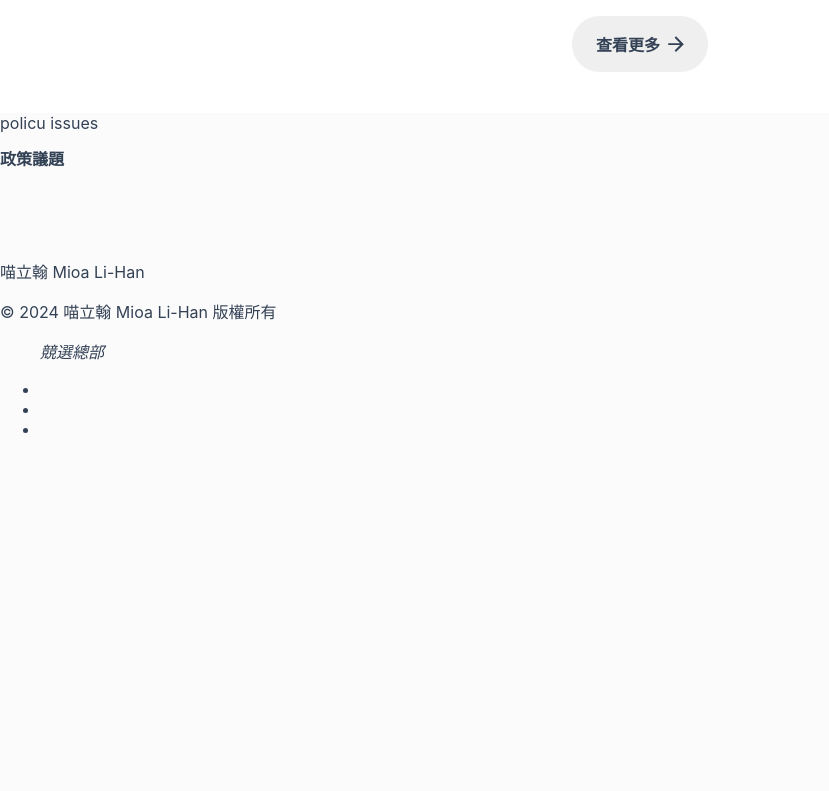
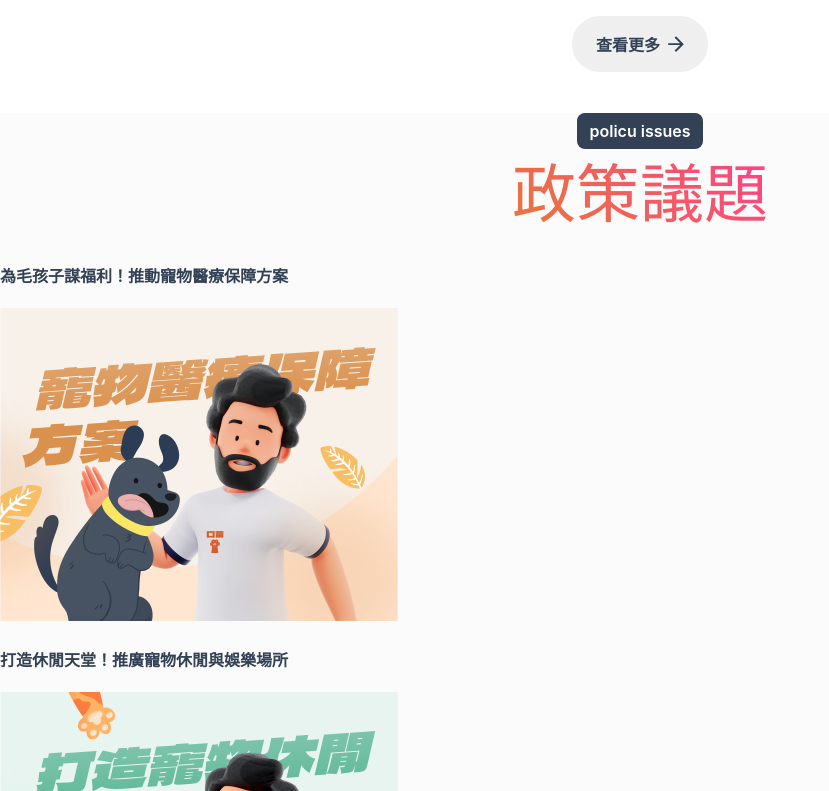
Before and after one commit to dackdada016/2023f2e_mission1, a React (Create React App) app: page / in a window 1280 px wide. Shown: the part 2629-3420 px from the top of the page, without its empty margins (0-829 px from the left). Before the commit the page ends 3084 px from the top, so only its background shows below. Built offline with nearby package versions, Linux system fonts and the light colour scheme.

Commit message:
feat : 新增元件區塊

```diff
--- a/src/components/PolicuIssues.js
+++ b/src/components/PolicuIssues.js
@@ -1,23 +1,49 @@
 import React from 'react'
+import styled from 'styled-components'
+import { PolicuIssuesData } from '../data/PolicuIssiesData.js'
+
+const PolicuIssuesTitle = styled.div`
+  display:flex;
+  flex-direction:column;
+  align-items: center;
+  margin:auto;
+  span{
+    font-weight: 600;
+    padding: 0.5rem 0.75rem;
+    border-radius: 0.5rem;
+    background: rgba(51, 65, 85, 1);
+    color:rgba(255, 255, 255, 1);
+  }
+  h2{
+    margin: 0;
+    font:400 4rem 'Mantou Sans';
+    background: -webkit-linear-gradient(45deg, #E6793B 1.54%, #FF4185 97.86%);
+    -webkit-background-clip: text;
+    -webkit-text-fill-color: transparent;
+    color: transparent;
+    line-height: 93px;
+  }
+
+`
+const IssuesCard = PolicuIssuesData.map((item)=>(
+  <div key={item.id}>
+    <div>
+      <h4>{item.cardTitle}</h4>
+    </div>
+    <img src={item.imgSrc} alt={item.description} />
+  </div>
+));
+
 
 function PolicuIssues() {
   return (
     <section class="policu-issues">
-      <div class="policu-issues-title">
-        <div class="policu-issues-label">policu issues</div>
-        <h1>政策議題</h1>
-      </div>
-      <div class="issues-card">
-        <div class="card-title"></div>
-        <img src="" alt="" />
-      </div>
-      <div class="issues-card">
-        <div class="card-title"></div>
-        <img src="" alt="" />
-      </div>
-      <div class="issues-card">
-        <div class="card-title"></div>
-        <img src="" alt="" />
+      <PolicuIssuesTitle>
+        <span>policu issues</span>
+        <h2>政策議題</h2>
+      </PolicuIssuesTitle>
+      <div>
+        {IssuesCard}
       </div>
     </section>
   )
--- /dev/null
+++ b/src/data/PolicuIssiesData.js
@@ -0,0 +1,24 @@
+import CardImage1 from '../assets/images/保障專案.png'
+import CardImage2 from '../assets/images/休閒天堂.png'
+import CardImage3 from '../assets/images/推廣寵物飼養教育.png'
+
+export const PolicuIssuesData = [
+  {
+    id: 0,
+    cardTitle:"為毛孩子謀福利！推動寵物醫療保障方案",
+    description:"推動寵物醫療保障方案",
+    imgSrc:`${CardImage1}`
+  },
+  {
+    id: 1,
+    cardTitle:"打造休閒天堂！推廣寵物休閒與娛樂場所",
+    description:"推廣寵物休閒與娛樂場所",
+    imgSrc:`${CardImage2}`
+  },
+  {
+    id: 2,
+    cardTitle:"推廣寵物飼養教育，讓愛更加專業",
+    description:"推廣寵物飼養教育",
+    imgSrc:`${CardImage3}`
+  }
+]
```
